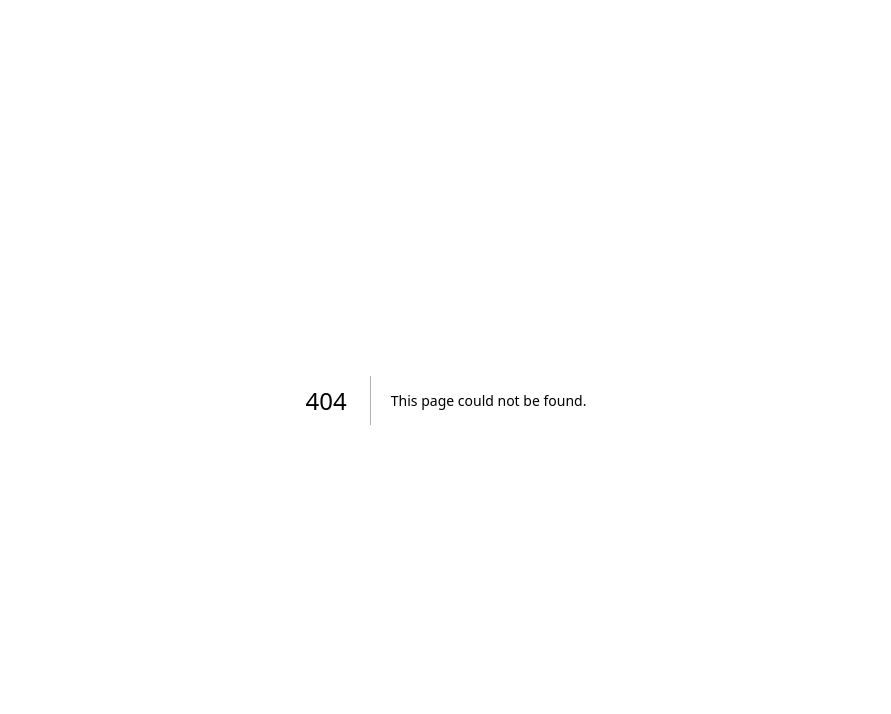
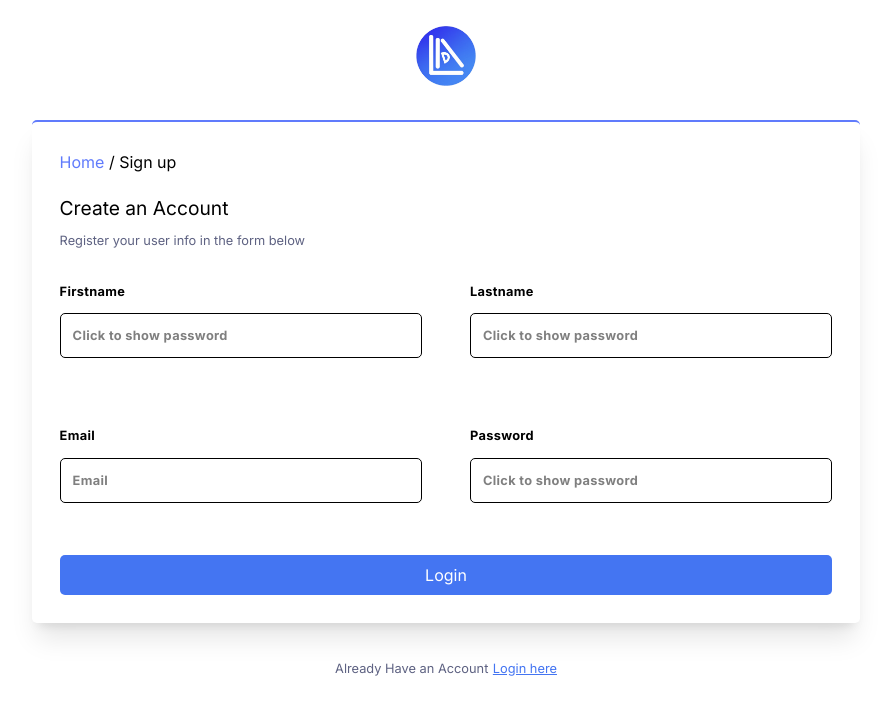
Before and after one commit to iyin141/to-do-app, a Next.js app: page /Verify/Signup in a window 1280 px wide. Before the commit this address had no page. Shown: the top 714 px of the page, without its empty margins (194-1085 px from the left). Built offline with nearby package versions, Linux system fonts and the light colour scheme.

Commit message:
third commit

```diff
--- a/src/app/Verify/Login/page.tsx
+++ b/src/app/Verify/Login/page.tsx
@@ -42,7 +42,7 @@ const Login = () => {
         </form>
       </div>
       <div>
-        <p className="pt-3"><span className="text-[0.8rem] text-[#5E6282]">Don&apos;t Have an Account</span> <Link className=" underline text-[0.8rem] text-[#4475F2] " href='/'>Create an account</Link> </p>
+        <p className="pt-3"><span className="text-[0.8rem] text-[#5E6282]">Don&apos;t Have an Account</span> <Link className=" underline text-[0.8rem] text-[#4475F2] " href='/Verify/Signup'>Create an account</Link> </p>
       </div>
      </div>
   )
--- /dev/null
+++ b/src/app/Verify/Signup/page.tsx
@@ -0,0 +1,55 @@
+"use client"
+import { useForm } from "react-hook-form"
+import logo_2 from "../../img/logo_2.png"
+import Image from "next/image"
+import Link from "next/link"
+
+
+type Formdata = {
+    Firstname: string,
+    Lastname:string,
+  Email: string,
+  Password:string
+}
+
+const fields = ["Firstname","Lastname","Email", "Password"] as const;
+
+const Signup = () => {
+
+  const { register, handleSubmit, reset, formState: { errors } } = useForm<Formdata>();
+  async function onsubmit(data: Formdata) {
+    console.log(data)
+    reset();
+  }
+  return (
+    <div className="pl-12 pr-12 pt-6 pb-6 flex flex-col justify-center items-center  gap-5 ">
+      <div className="pb-3">
+        <Link href="/"><Image src={logo_2} className="w-[4rem]" alt="" /></Link>
+      </div>
+      <div className=" flex flex-col gap-5 pt-7 pl-7 pr-7 pb-7 border-t-2 border-[#607BFC] shadow-xl rounded-[5px] w-[70%]">
+        <h1 className="font-light text-[1rem]"><span className="text-[#607BFC]">Home</span> / Sign up</h1>
+        <div className="pb-3">
+          <h1 className="font-medium text-[1.2rem] pb-2">Create an Account</h1>
+          <p className=" text-[0.8rem] text-[#5E6282]">Register your user info in the form below</p>
+        </div>
+        <form onSubmit={handleSubmit(onsubmit)}  >
+         <div className="grid grid-cols-1 md:grid-cols-2 gap-12 pb-8 " >
+            {fields.map((field) => (
+           <div key={field} className="flex flex-col gap-3 pb-5">
+            <label className="font-bold text-[0.8rem] tracking-wide" htmlFor={field}>{field}</label>
+            <input className="font-bold text-[0.8rem] tracking-wide border-1 p-3 w-[100%] rounded-[5px]"  type='text' {...register(field, { required: `${field} is required` })}   placeholder={field === "Email" ? "Email" : "Click to show password"} />
+            {errors[field] && <p>{errors[field].message}</p>}
+           </div>
+          ))}
+          </div>
+          <button className="text-center bg-[#4475F2] text-white w-[100%] pt-2 pb-2 rounded-[5px]" > Login </button>
+        </form>
+      </div>
+      <div>
+        <p className="pt-3"><span className="text-[0.8rem] text-[#5E6282]">Already Have an Account</span> <Link className=" underline text-[0.8rem] text-[#4475F2] " href='/Verify/Login'>Login here</Link> </p>
+      </div>
+     </div>
+  )
+}
+
+export default Signup
```
